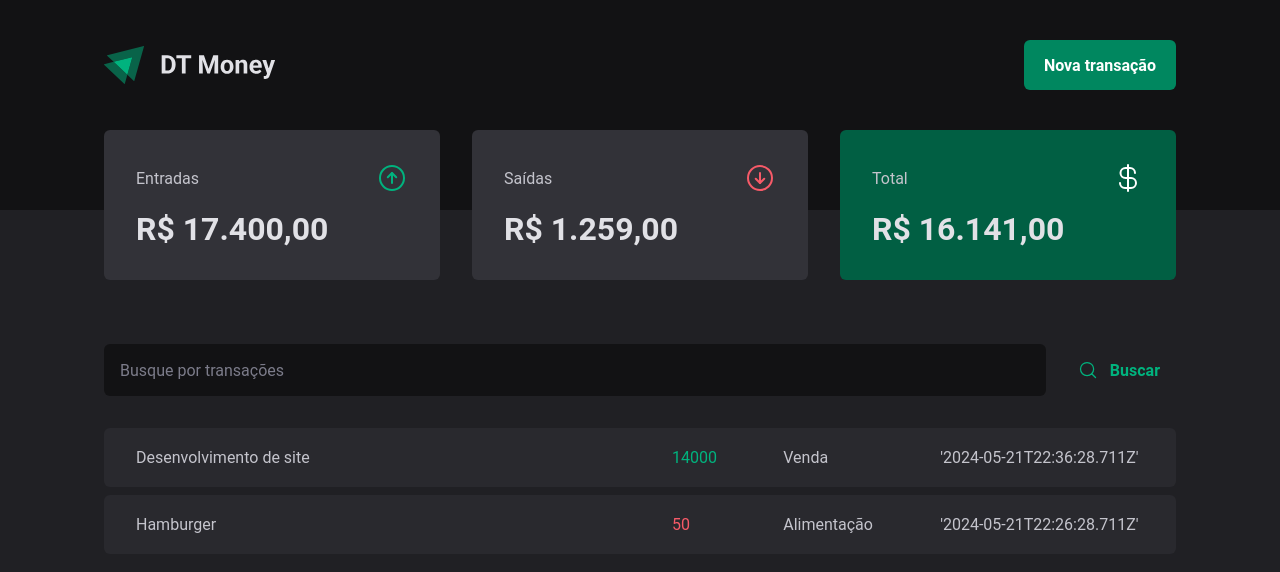
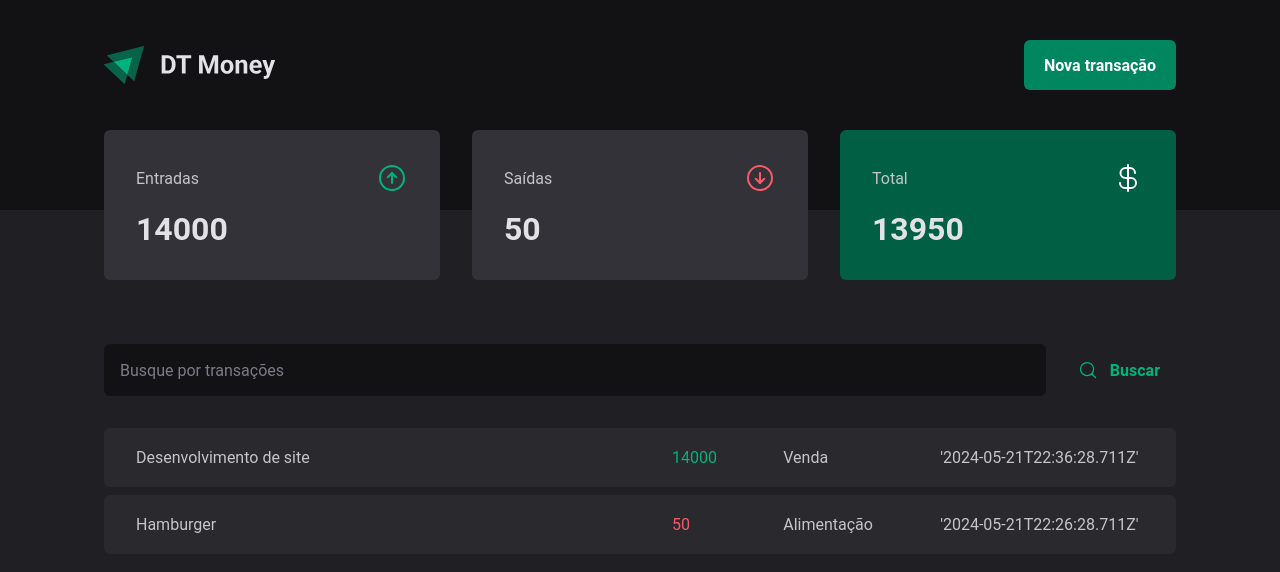
Before and after one commit to FelipeRBDantas/03-dt-money, a React app: page / in a window 1280 px wide. Shown: the top 572 px of the page. Built offline with nearby package versions, Linux system fonts and the light colour scheme; data requests are answered from the project's data file; the HTML template or start-up script is replaced by a standard one.

Commit message:
feat: Connecting to the API - Transactions Page - Integrating Server Json values with contexts

```diff
--- a/src/App.tsx
+++ b/src/App.tsx
@@ -4,13 +4,16 @@
 
 import { defaultTheme } from "./styles/themes/default"
 import { GlobalStyle } from "./styles/global"
+import { TransactionsProvider } from "./contexts/TransactionsContext"
 
 export function App() {
   return (
     <ThemeProvider theme={defaultTheme}>
       <GlobalStyle />
 
-      <Transactions />
+      <TransactionsProvider>
+        <Transactions />
+      </TransactionsProvider>
     </ThemeProvider>
   )
 }
--- a/src/components/Summary/index.tsx
+++ b/src/components/Summary/index.tsx
@@ -1,8 +1,32 @@
+import { useContext } from "react";
+
 import { ArrowCircleDown, ArrowCircleUp, CurrencyDollar } from "phosphor-react";
+
+import { TransactionsContext } from "../../contexts/TransactionsContext";
 
 import { SummaryCard, SummaryContainer } from "./styles";
 
 export function Summary () {
+  const { transactions } = useContext(TransactionsContext)
+
+  const summary = transactions.reduce((acc, transaction) => {
+    if (transaction.type === 'income') {
+      acc.income += transaction.price
+
+      acc.total += transaction.price
+    } else {
+      acc.outcome += transaction.price
+
+      acc.total -= transaction.price
+    }
+
+    return acc;
+  }, {
+    income: 0,
+    outcome: 0,
+    total: 0
+  })
+
   return (
     <SummaryContainer>
       <SummaryCard>
@@ -11,7 +35,7 @@
           <ArrowCircleUp size={32} color="#00B37E" />
         </header>
 
-        <strong>R$ 17.400,00</strong>
+        <strong>{ summary.income }</strong>
       </SummaryCard>
 
       <SummaryCard>
@@ -20,7 +44,7 @@
           <ArrowCircleDown size={32} color="#F75A68" />
         </header>
 
-        <strong>R$ 1.259,00</strong>
+        <strong>{ summary.outcome }</strong>
       </SummaryCard>
 
       <SummaryCard variant="green">
@@ -29,7 +53,7 @@
           <CurrencyDollar size={32} color="#fff" />
         </header>
 
-        <strong>R$ 16.141,00</strong>
+        <strong>{ summary.total }</strong>
       </SummaryCard>
     </SummaryContainer>
   )
--- /dev/null
+++ b/src/contexts/TransactionsContext.tsx
@@ -0,0 +1,42 @@
+import { createContext, useEffect, useState } from "react";
+
+interface Transactions {
+  id: number;
+  title: string;
+  type: 'income' | 'outcome';
+  price: number;
+  category: string;
+  createdAt: string;
+}
+
+interface TransactionsContextType {
+  transactions: Transactions[]
+}
+
+export const TransactionsContext = createContext({} as TransactionsContextType);
+
+interface TransactionsProviderProps {
+  children: React.ReactNode
+}
+
+export function TransactionsProvider({ children }: TransactionsProviderProps) {
+  const [transactions, setTransactions] = useState<Transactions[]>([])
+
+  async function loadTransactions() {
+    const response = await fetch('http://localhost:3333/transactions')
+
+    const data: Transactions[] = await response.json()
+
+    setTransactions(data)
+  }
+
+  useEffect(() => {
+    loadTransactions()
+  }, [])
+
+  return (
+    <TransactionsContext.Provider value={{ transactions }}>
+      { children }
+    </TransactionsContext.Provider>
+  )
+}
--- a/src/pages/Transactions/index.tsx
+++ b/src/pages/Transactions/index.tsx
@@ -1,4 +1,6 @@
-import { useEffect, useState } from "react";
+import { useContext } from "react";
+
+import { TransactionsContext } from "../../contexts/TransactionsContext";
 
 import { Header } from "../../components/Header";
 import { Summary } from "../../components/Summary";
@@ -6,29 +8,8 @@
 
 import { PriceHighLight, TransactionsContainer, TransactionsTable } from "./styles";
 
-interface Transactions {
-  id: number;
-  title: string;
-  type: 'income' | 'outcome';
-  price: number;
-  category: string;
-  createdAt: string;
-}
-
 export function Transactions () {
-  const [transactions, setTransactions] = useState<Transactions[]>([])
-
-  async function loadTransactions() {
-    const response = await fetch('http://localhost:3333/transactions')
-
-    const data: Transactions[] = await response.json()
-
-    setTransactions(data)
-  }
-
-  useEffect(() => {
-    loadTransactions()
-  }, [])
+  const { transactions } = useContext(TransactionsContext)
 
   return (
     <div>
```
